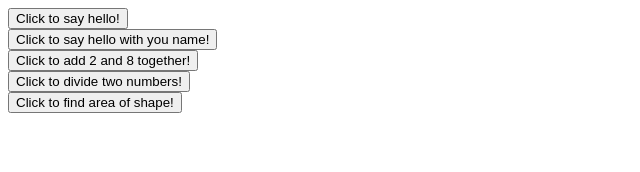
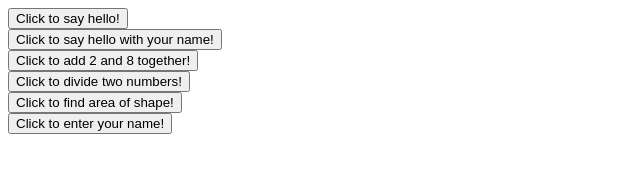
Before and after one commit to JonatanDrysen/lexicon-JS-functions, a plain HTML site: page src/index.html in a window 1280 px wide. Shown: the whole page, without its empty margins (0-640 px from the left). Drawn offline with Linux system fonts and the light colour scheme.

Commit message:
add task 6

```diff
--- a/src/index.html
+++ b/src/index.html
@@ -10,7 +10,7 @@
         <button onclick="greeting()">Click to say hello!</button>
     </div>
     <div>
-        <button onclick="greetingWithName('John Doe')">Click to say hello with you name!</button>
+        <button onclick="greetingWithName('John Doe')">Click to say hello with your name!</button>
     </div>
     <div>
         <button onclick="addTwoNumbers(2, 6)">Click to add 2 and 8 together!</button>
@@ -21,6 +21,9 @@
     <div>
         <button onclick="findAreaPrompt()">Click to find area of shape!</button>
     </div>
+    <div>
+        <button onclick="enterNamePrompt()">Click to enter your name!</button>
+    </div>
 
     <script src="index.js"></script>
 </body>
--- a/src/index.js
+++ b/src/index.js
@@ -34,6 +34,7 @@ function divideTwoNumbers(x, y) {
     console.log(`${x} divided by ${y} is ${x / y}`)
 }
 
+// works the same as example above, but simplified
 function findAreaPrompt() {
     const x = prompt("Enter the length of the horizontal side in meters.", "0")
     const y = prompt("Enter the length of the vertical side in meters.", "0")
@@ -44,6 +45,17 @@ function findAreaPrompt() {
     findArea(x, y)
 }
 
+// works the same as example above, but simplified
 function findArea(x, y) {
     console.log(`The area of the provided box is ${x * y} square meters.`)
 }
+
+function enterNamePrompt() {
+    const firstName = prompt("Enter your first name.", "John")
+    const lastName = prompt("Enter your last name.", "Doe")
+    greetNewName(firstName, lastName)
+}
+
+function greetNewName(firstName, lastName) {
+    alert(`Greetings ${firstName} ${lastName}!`)
+}
```
